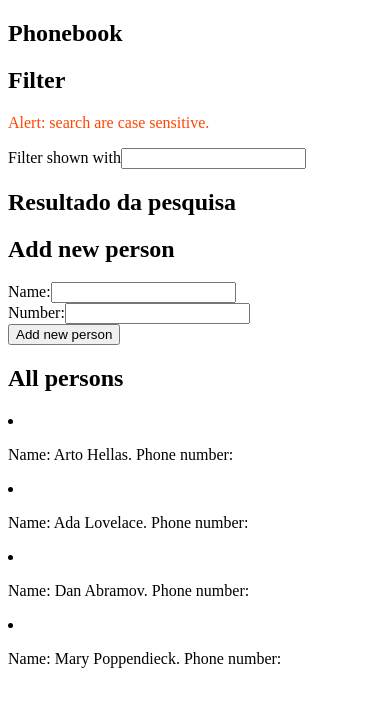
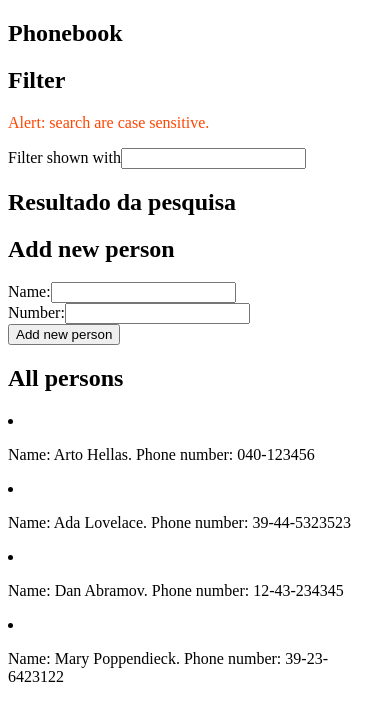
Before and after one commit to victor4pinheiro/fullstackopen, a React (Create React App) app in the folder part2/phonebook/: page / in a window 390 px wide. Shown: the top 720 px of the page. Built offline with nearby package versions, Linux system fonts and the light colour scheme; data requests are answered from the project's data file.

Commit message:
feat: use useEffect with axios to fetch data from database and change phone to number

```diff
--- a/part2/phonebook/src/App.js
+++ b/part2/phonebook/src/App.js
@@ -1,19 +1,21 @@
-import { useState } from "react";
+import axios from "axios";
+import { useEffect, useState } from "react";
 import PersonFilter from "./components/PersonFilter";
 import PersonForm from "./components/PersonForm";
 import Persons from "./components/Persons";
 
 const App = () => {
-  const [persons, setPersons] = useState([
-    { name: "Arto Hellas", phoneNumber: "040-123456", id: 1 },
-    { name: "Ada Lovelace", phoneNumber: "39-44-5323523", id: 2 },
-    { name: "Dan Abramov", phoneNumber: "12-43-234345", id: 3 },
-    { name: "Mary Poppendieck", phoneNumber: "39-23-6423122", id: 4 },
-  ]);
+  const [persons, setPersons] = useState([]);
   const [newName, setNewName] = useState("");
   const [newPhoneNumber, setNewPhoneNumber] = useState("");
   const [newNameSearch, setNewNameSearch] = useState("");
   const [newResults, setNewResults] = useState([]);
+
+  const hookPersons = () => {
+    axios.get("http://localhost:3001/persons").then((response) => {
+      setPersons(response.data);
+    });
+  };
 
   const addPerson = (event) => {
     event.preventDefault();
@@ -24,7 +26,7 @@ const App = () => {
       const newPerson = {
         id: persons.length + 1,
         name: newName,
-        phoneNumber: newPhoneNumber,
+        number: newPhoneNumber,
       };
 
       setPersons(persons.concat(newPerson));
@@ -49,6 +51,7 @@ const App = () => {
     setNewNameSearch(value);
   };
 
+  useEffect(hookPersons, []);
   return (
     <div>
       <h2>Phonebook</h2>
```
